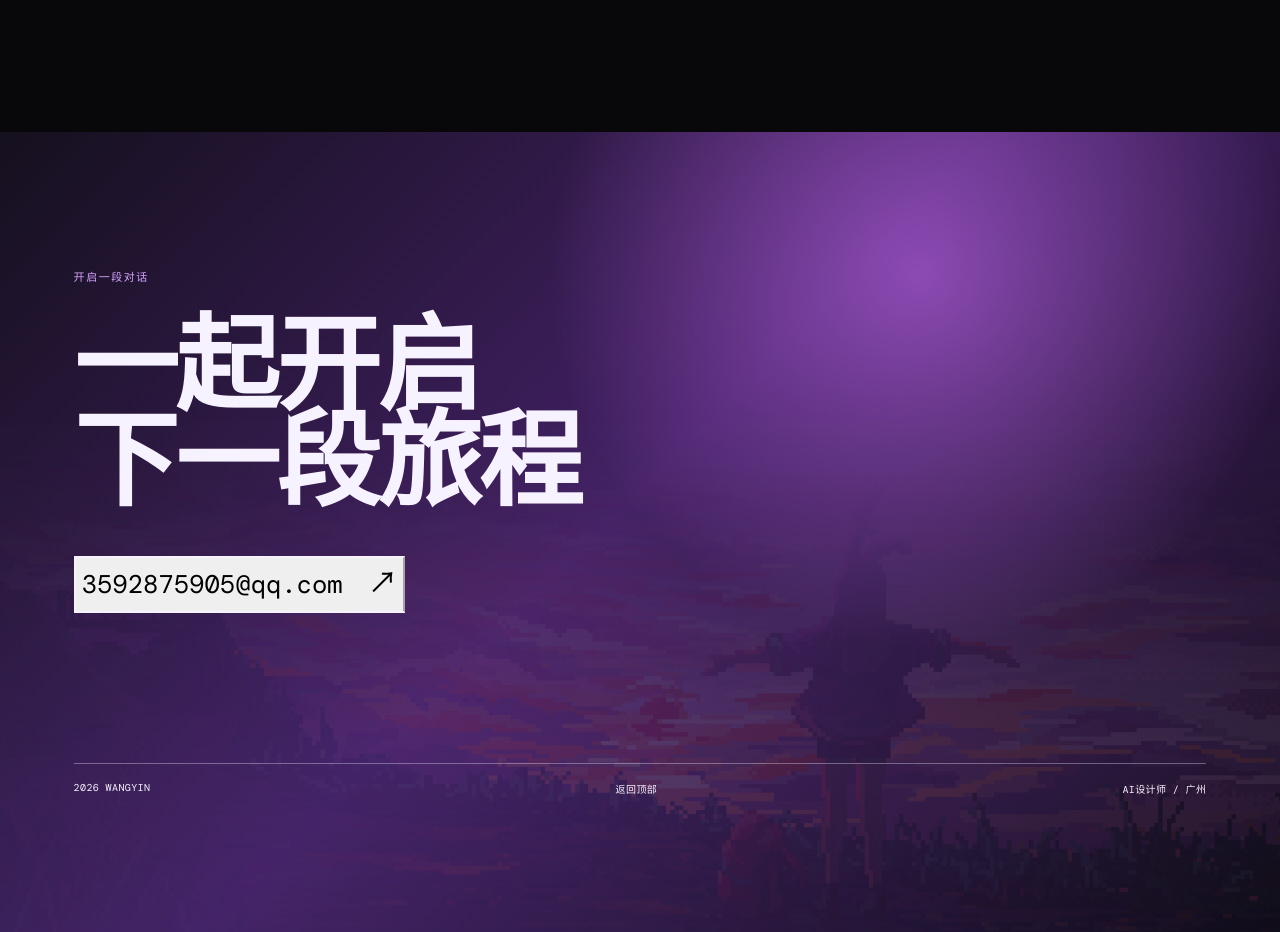
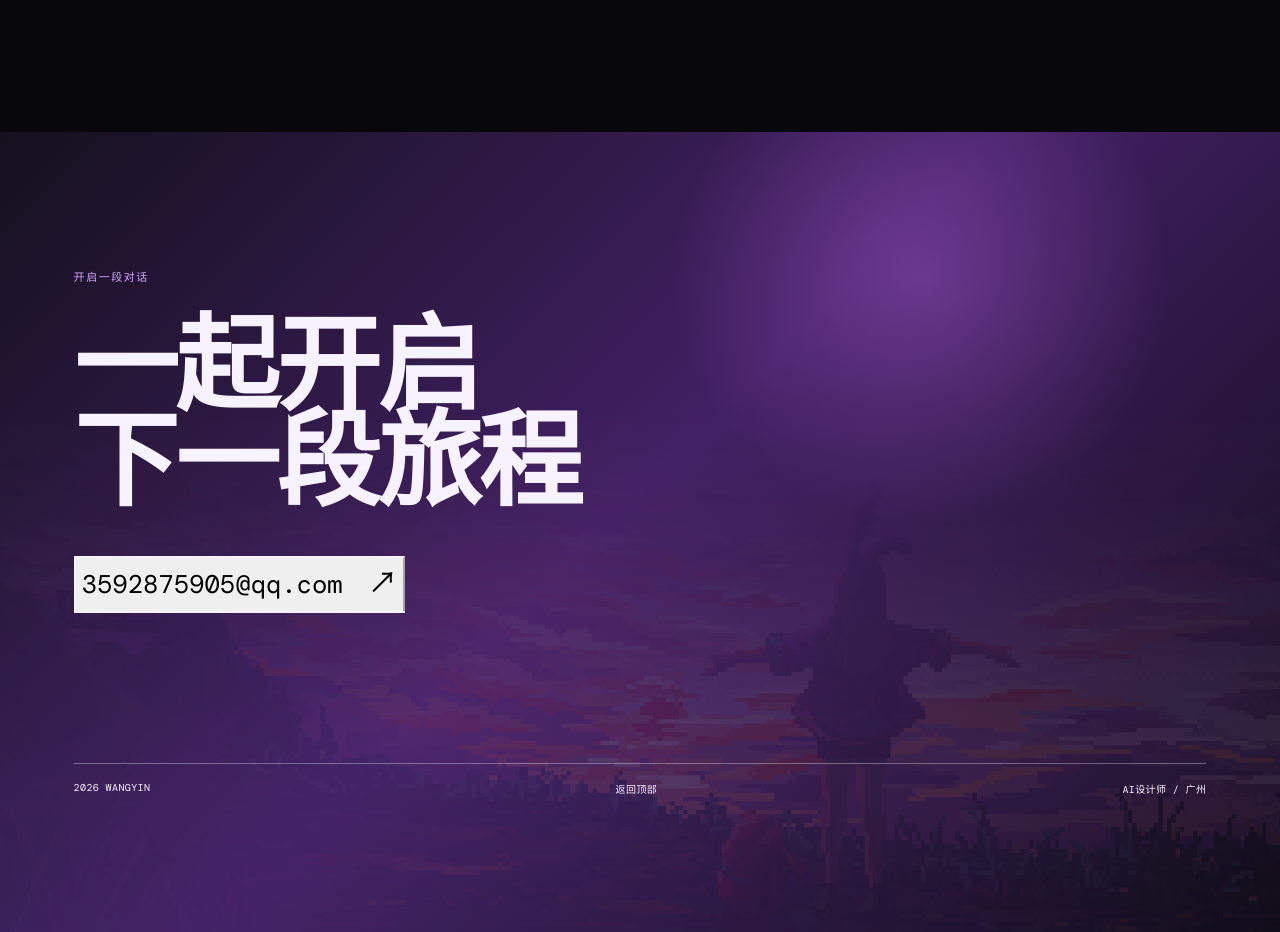
Before and after one commit to Unwikl6617/wangyin-portfolio, a React (Vite) app: page / in a window 1280 px wide. Shown: the part 6500-7432 px from the top of the page. Built offline with nearby package versions, Linux system fonts and the light colour scheme; a web font is replaced by a local one.

Commit message:
Reduce footer glow over sunset artwork

```diff
--- a/src/style.css
+++ b/src/style.css
@@ -90,7 +90,7 @@ body { background: #08080b; }
 .project-art { background-color: #15111b; }
 .ability, .about { background: #08080b; }
 .tool-strip p { color: #d2c5de; }
-.footer-cta { background: radial-gradient(circle at 72% 18%, rgba(210,115,255,.52), transparent 33%), linear-gradient(135deg, #15101e 0%, #422064 48%, #0d0913 100%); color: #f7f2ff; }
+.footer-cta { background: radial-gradient(circle at 72% 18%, rgba(210,115,255,.30), transparent 22%), linear-gradient(135deg, #15101e 0%, #422064 48%, #0d0913 100%); color: #f7f2ff; }
 .footer-cta .eyebrow { color: #d5a3ff; }
 .email-link { border-color: #f7f2ff; }
 .footer-line { border-color: rgba(247,242,255,.34); }
```
